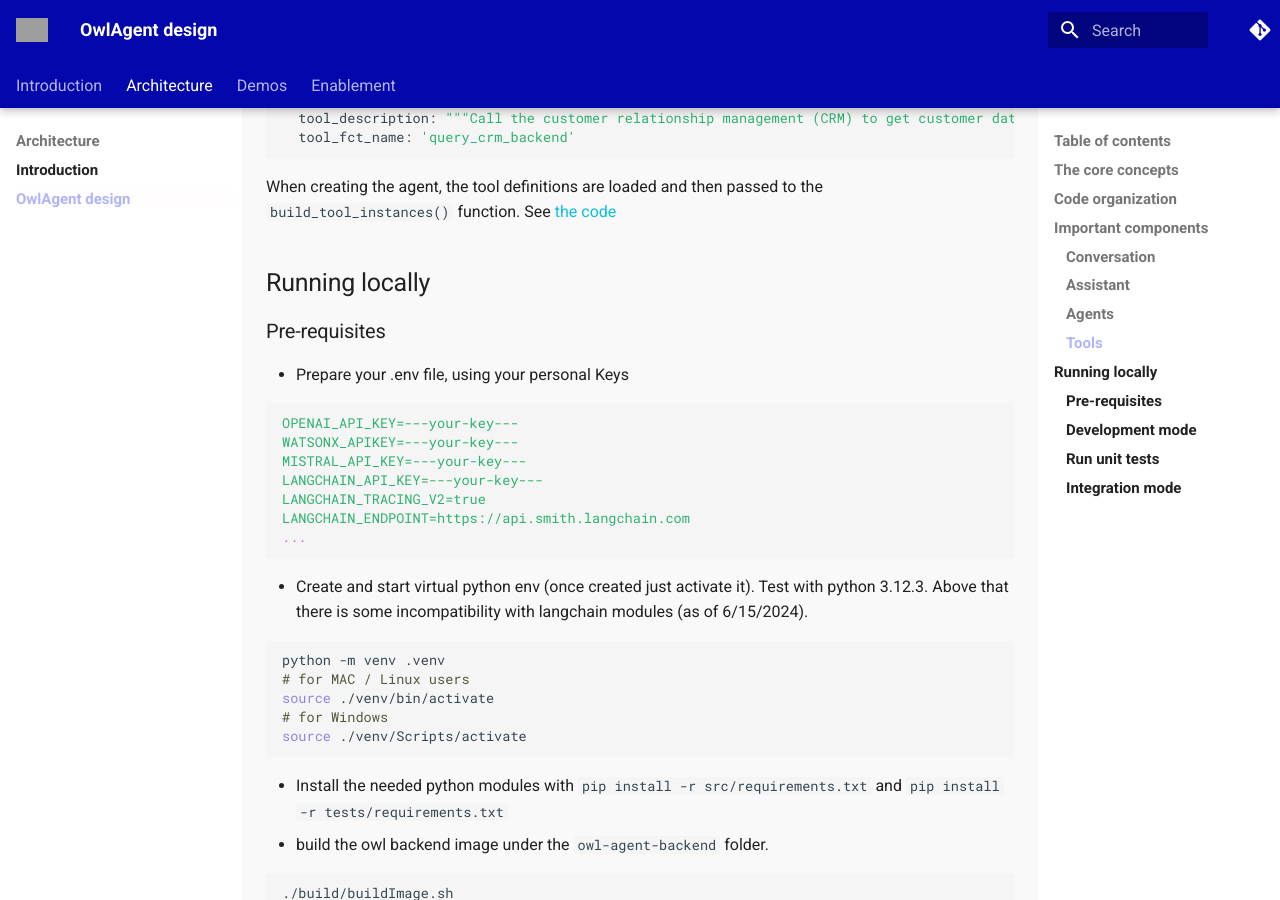
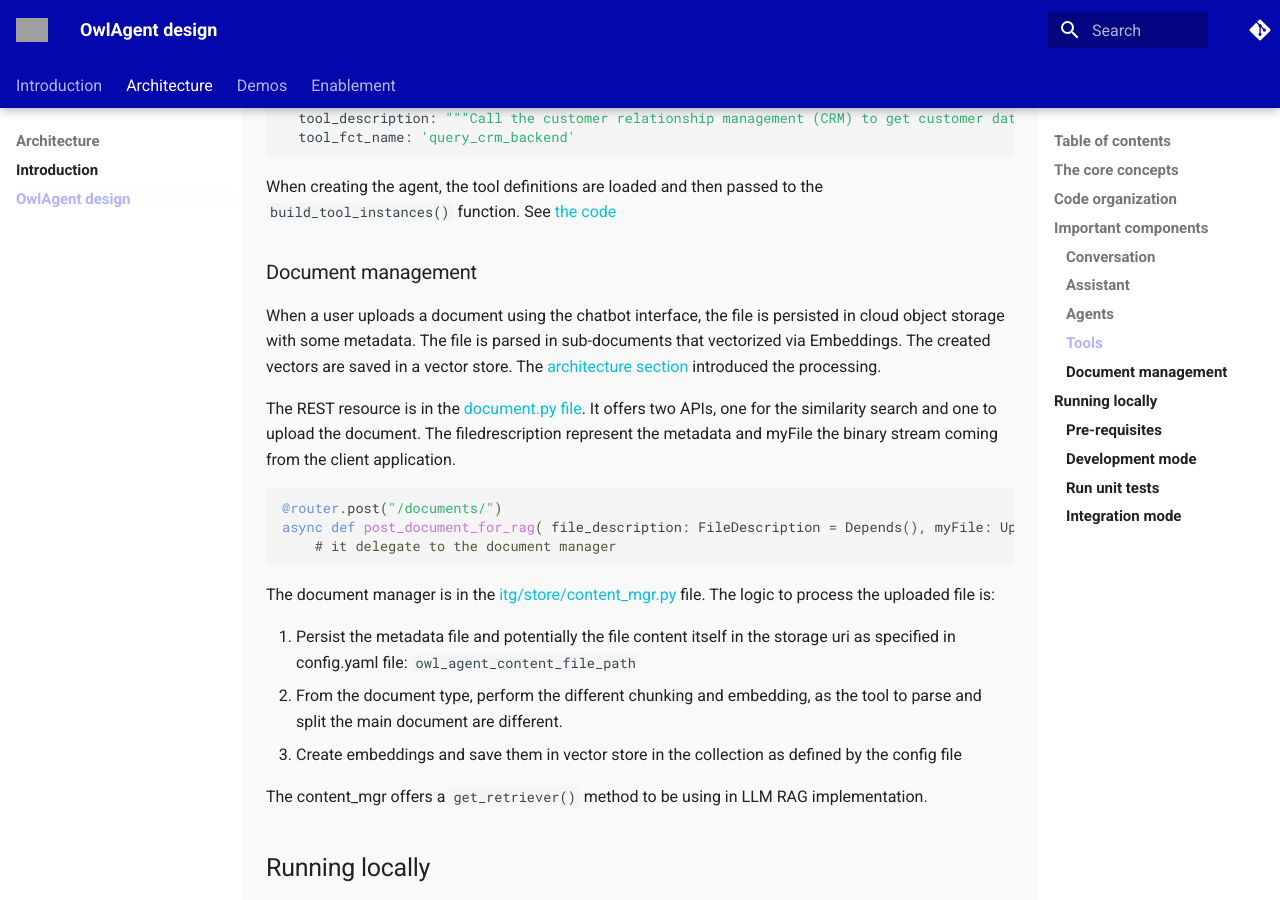
Before and after one commit to AthenaDecisionSystems/athena-owl-core, an MkDocs documentation site: the page built from docs/design.md, in a window 1280 px wide and 900 px high, scrolled down 6973 px. Built offline with MkDocs 1.6.1 and Material for MkDocs 9.7.7, drawn with Linux system fonts in a browser that asks for light colours; comment, search, counter and statistics services are not loaded; grey boxes are pictures that could not be loaded.

Commit message:
update to doc processing

````diff
--- a/docs/design.md
+++ b/docs/design.md
@@ -220,6 +220,26 @@
 
 When creating the agent, the tool definitions are loaded and then passed to the `build_tool_instances()` function. See [the code]()
 
+### Document management
+
+When a user uploads a document using the chatbot interface, the file is persisted in cloud object storage with some metadata. The file is parsed in sub-documents that vectorized via Embeddings. The created vectors are saved in a vector store. The [architecture section](./arch.md/#agent-manager) introduced the processing.
+
+The REST resource is in the [document.py file](https://github.com/AthenaDecisionSystems/athena-owl-core/blob/main/owl-agent-backend/src/athena/routers/documents.py). It offers two APIs, one for the similarity search and one to upload the document. The filedrescription represent the metadata and myFile the binary stream coming from the client application.
+
+```python
+@router.post("/documents/")
+async def post_document_for_rag( file_description: FileDescription = Depends(), myFile: UploadFile = File(...)):
+    # it delegate to the document manager
+```
+
+The document manager is in the [itg/store/content_mgr.py](https://github.com/AthenaDecisionSystems/athena-owl-core/blob/main/owl-agent-backend/src/athena/itg/store/content_mgr.py) file. The logic to process the uploaded file is:
+
+1. Persist the metadata file and potentially the file content itself in the storage uri as specified in config.yaml file: `owl_agent_content_file_path`
+1. From the document type, perform the different chunking and embedding, as the tool to parse and split the main document are different.
+1. Create embeddings and save them in vector store in the collection as defined by the config file
+
+The content_mgr offers a `get_retriever()` method to be using in LLM RAG implementation.
+
 ## Running locally
 
 ### Pre-requisites
````
Also changed, not shown: 4 other files.
